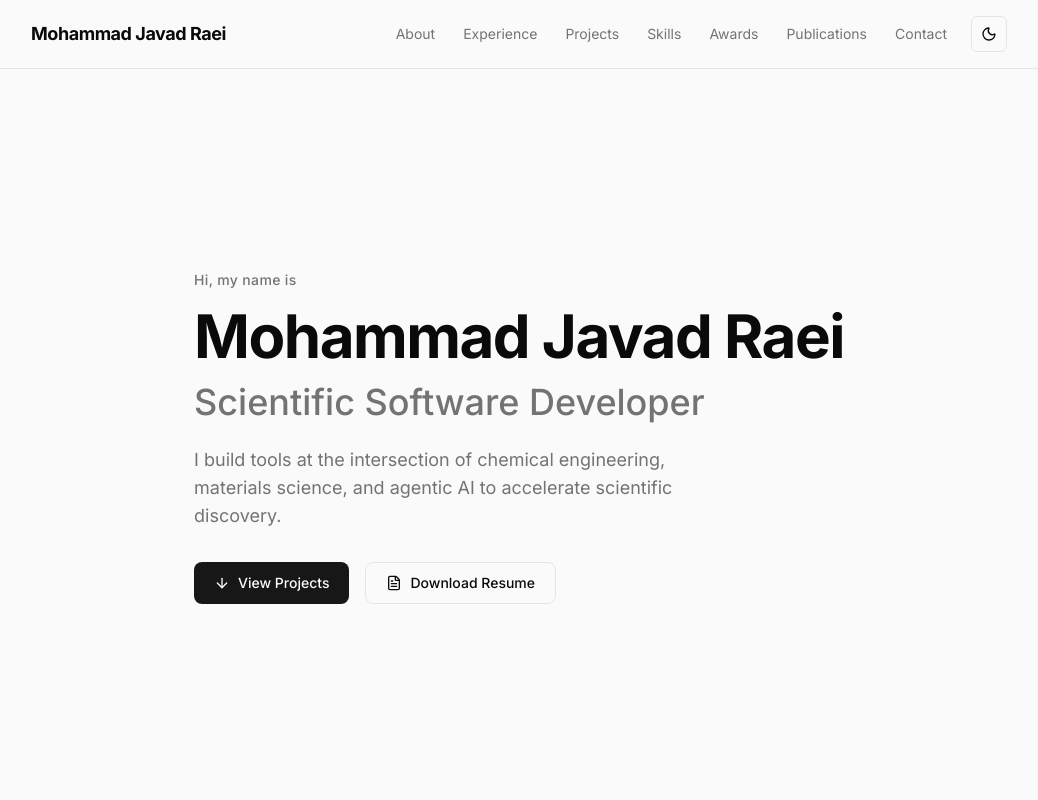
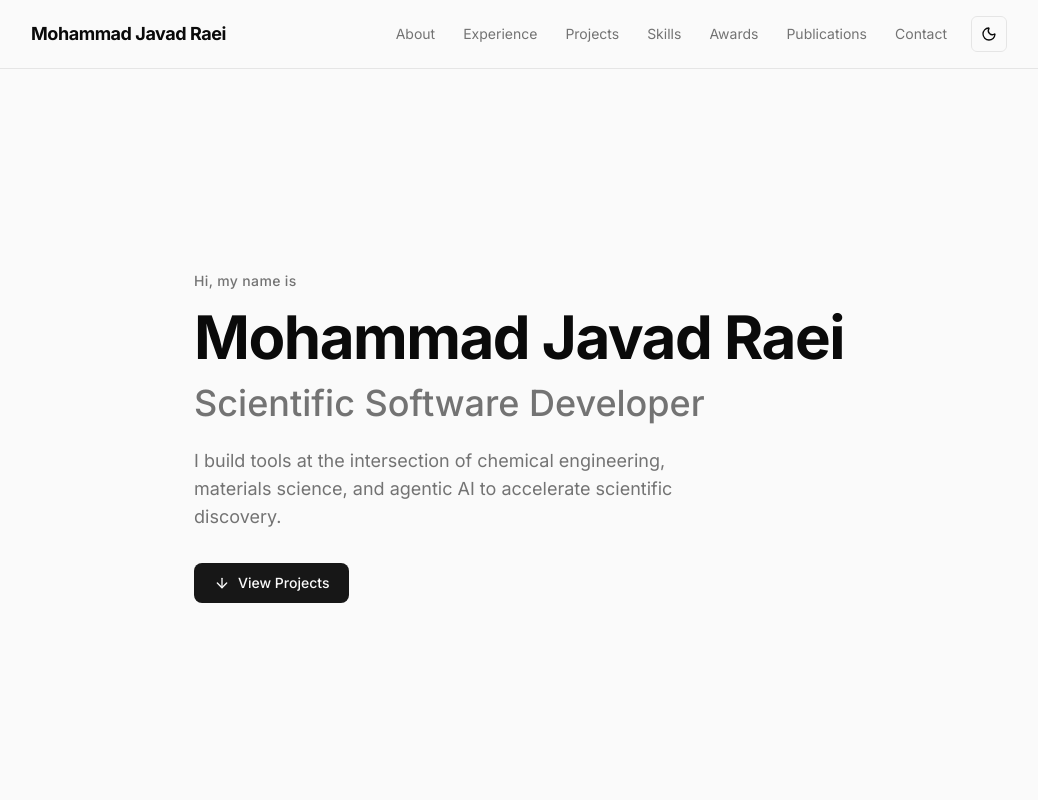
Before and after one commit to MJRaei/portfolio, a Next.js app: page / in a window 1280 px wide. Shown: the top 800 px of the page, without its empty margins (121-1159 px from the left). Built offline with nearby package versions, Linux system fonts and the light colour scheme.

Commit message:
hide download resume

```diff
--- a/src/components/sections/hero.tsx
+++ b/src/components/sections/hero.tsx
@@ -1,4 +1,4 @@
-import { ArrowDown, FileText } from "lucide-react";
+import { ArrowDown } from "lucide-react";
 import { personalInfo } from "@/data/personal";
 import { Button } from "@/components/ui/button";
 import { FadeIn } from "@/components/motion/fade-in";
@@ -33,10 +33,10 @@ export function Hero() {
               <ArrowDown className="h-4 w-4" />
               View Projects
             </Button>
-            <Button variant="outline" href={personalInfo.resumeUrl} target="_blank" rel="noopener noreferrer">
+            {/* <Button variant="outline" href={personalInfo.resumeUrl} target="_blank" rel="noopener noreferrer">
               <FileText className="h-4 w-4" />
               Download Resume
-            </Button>
+            </Button> */}
           </div>
         </FadeIn>
       </div>
```
